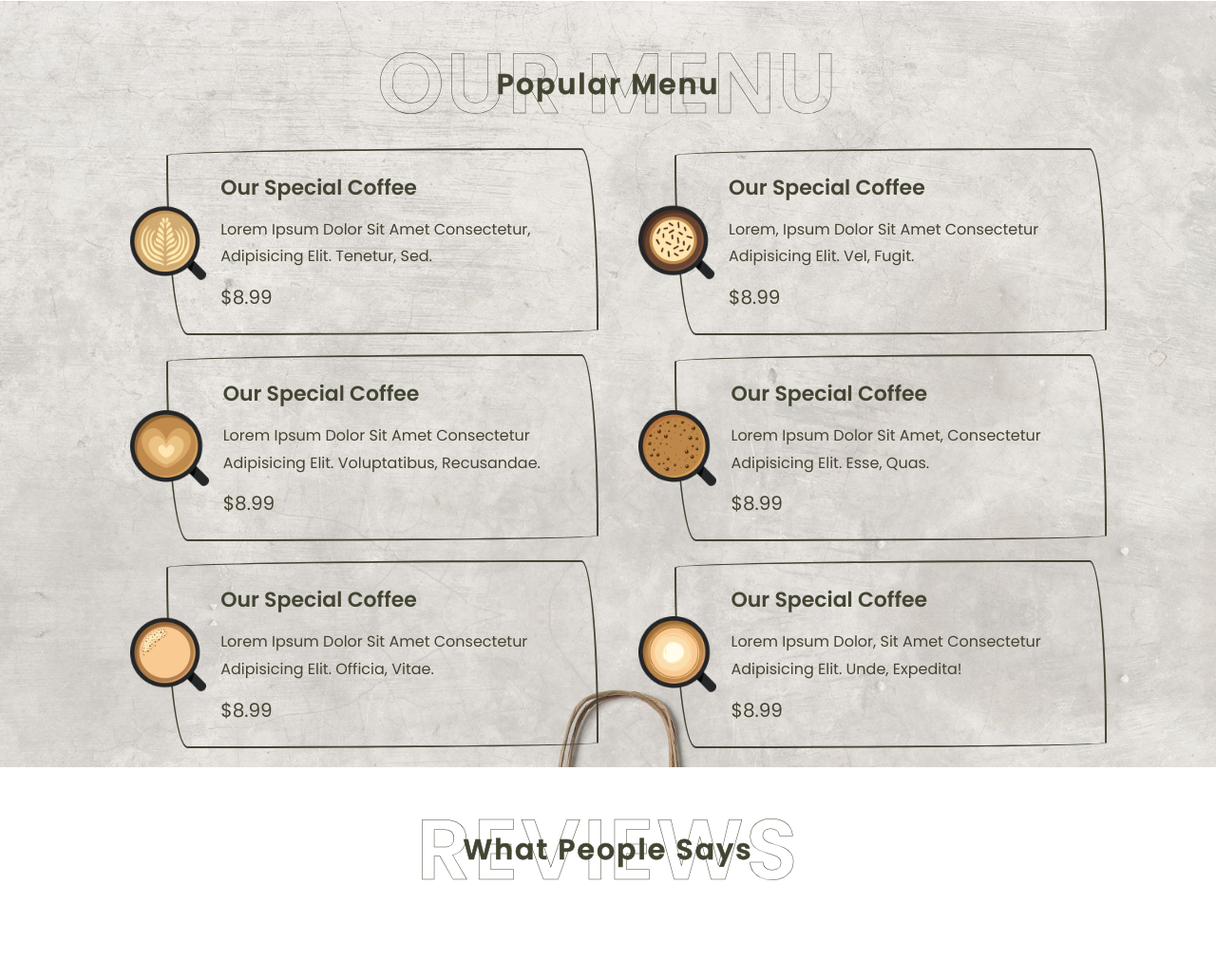
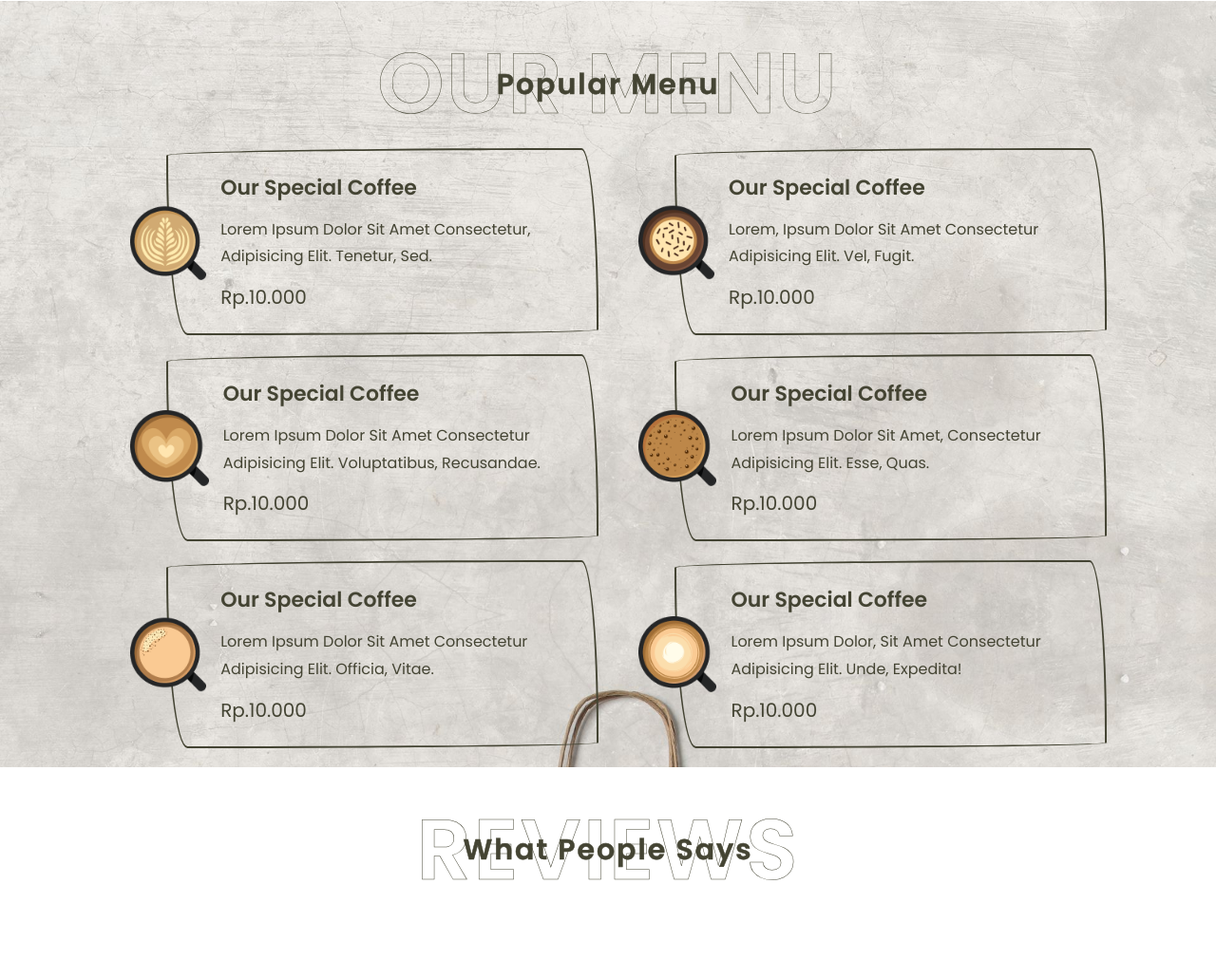
Before and after one commit to akhirulabqar/coffeeshop-web, a plain HTML site: page index.html in a window 1280 px wide. Shown: the part 1369-2399 px from the top of the page at 95% size. Drawn offline with nearby package versions, Linux system fonts and the light colour scheme.

Commit message:
ganti harga

```diff
--- a/index.html
+++ b/index.html
@@ -100,7 +100,7 @@
                 <div class="content">
                     <h3>our special coffee</h3>
                     <p>Lorem ipsum dolor sit amet consectetur, adipisicing elit. Tenetur, sed.</p>
-                    <span>$8.99</span>
+                    <span>Rp.10.000</span>
                 </div>
             </a>
 
@@ -109,7 +109,7 @@
                 <div class="content">
                     <h3>our special coffee</h3>
                     <p>Lorem, ipsum dolor sit amet consectetur adipisicing elit. Vel, fugit.</p>
-                    <span>$8.99</span>
+                    <span>Rp.10.000</span>
                 </div>
             </a>
 
@@ -118,7 +118,7 @@
                 <div class="content">
                     <h3>our special coffee</h3>
                     <p>Lorem ipsum dolor sit amet consectetur adipisicing elit. Voluptatibus, recusandae.</p>
-                    <span>$8.99</span>
+                    <span>Rp.10.000</span>
                 </div>
             </a>
 
@@ -127,7 +127,7 @@
                 <div class="content">
                     <h3>our special coffee</h3>
                     <p>Lorem ipsum dolor sit amet, consectetur adipisicing elit. Esse, quas.</p>
-                    <span>$8.99</span>
+                    <span>Rp.10.000</span>
                 </div>
             </a>
 
@@ -136,7 +136,7 @@
                 <div class="content">
                     <h3>our special coffee</h3>
                     <p>Lorem ipsum dolor sit amet consectetur adipisicing elit. Officia, vitae.</p>
-                    <span>$8.99</span>
+                    <span>Rp.10.000</span>
                 </div>
             </a>
 
@@ -145,7 +145,7 @@
                 <div class="content">
                     <h3>our special coffee</h3>
                     <p>Lorem ipsum dolor, sit amet consectetur adipisicing elit. Unde, expedita!</p>
-                    <span>$8.99</span>
+                    <span>Rp.10.000</span>
                 </div>
             </a>
         </div>
```
